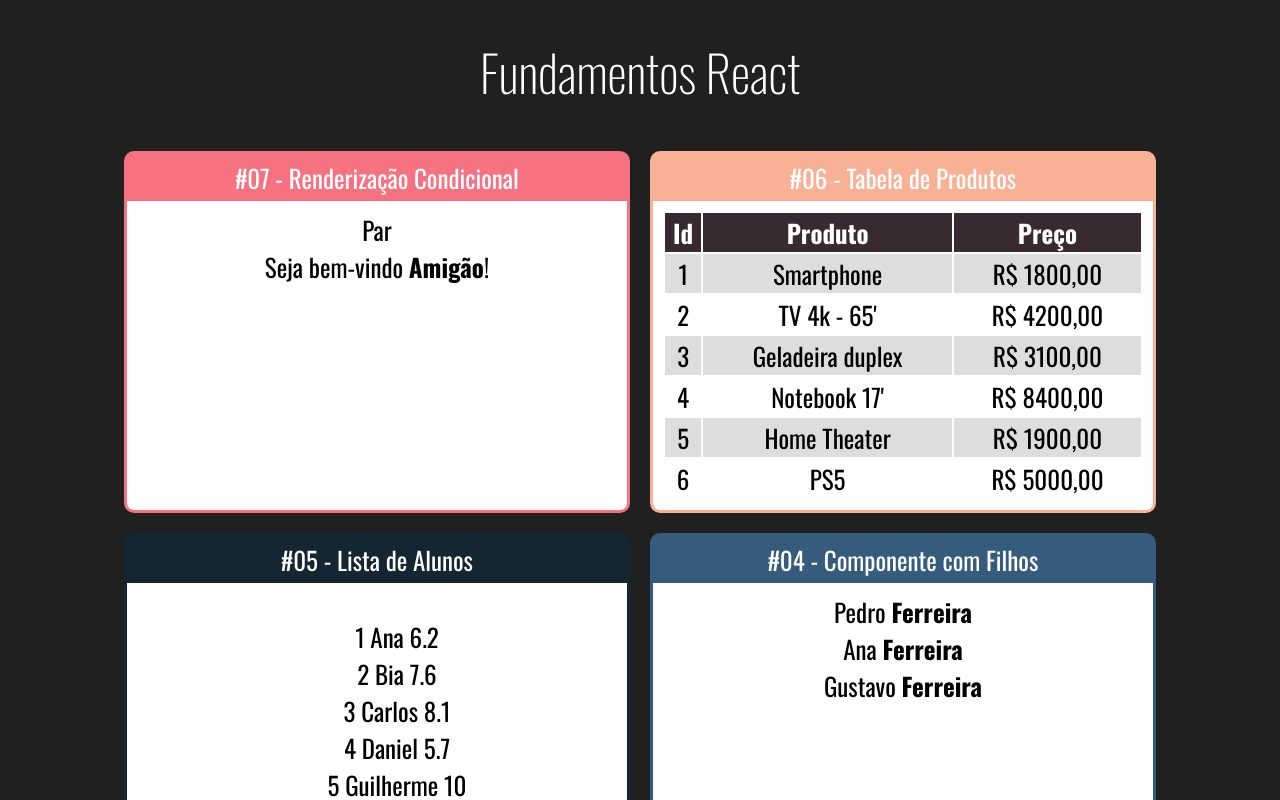
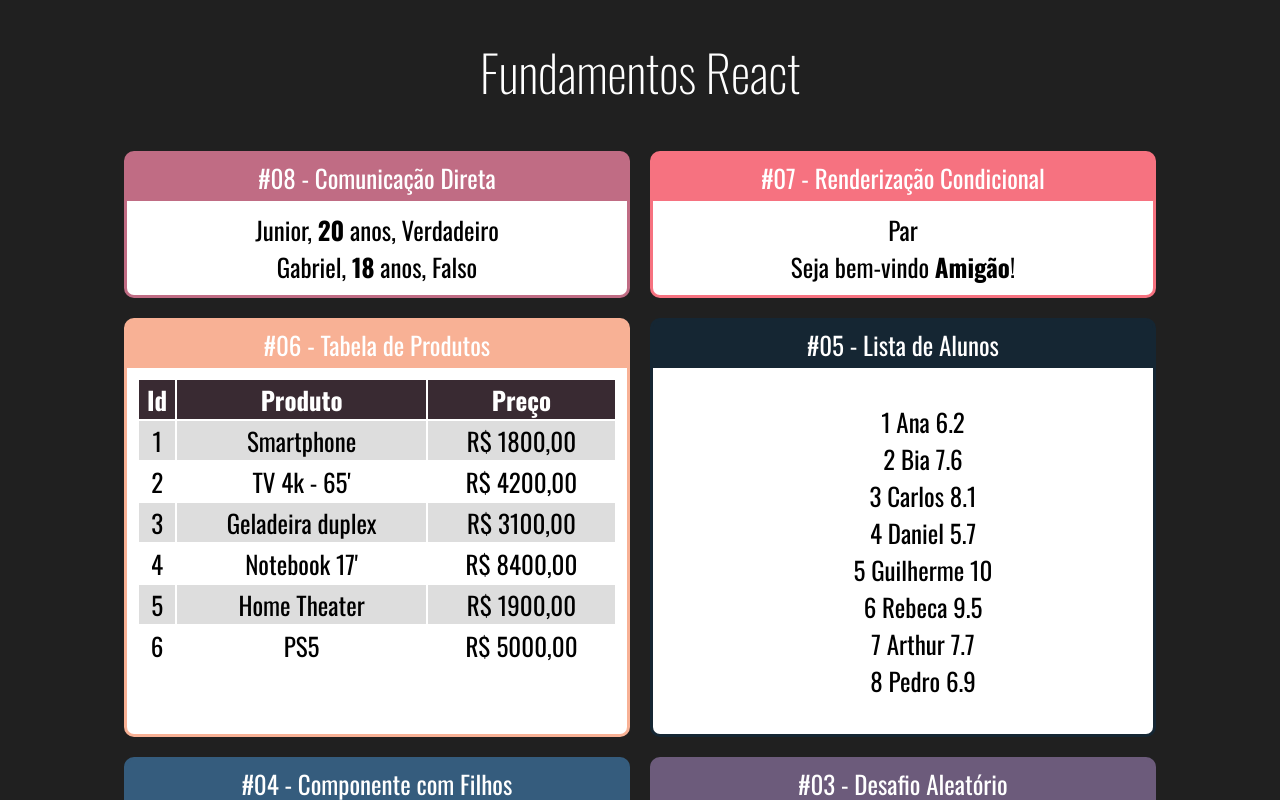
Before and after one commit to jpcp0614/Curso-React-Redux-Udemy, a React (Create React App) app in the folder fundamentos-react/: page / in a window 1280 px wide. Shown: the top 800 px of the page. Built offline with nearby package versions, Linux system fonts and the light colour scheme.

Commit message:
Comunicação Direta - Pai -> Filho - via props

```diff
--- a/fundamentos-react/src/App.jsx
+++ b/fundamentos-react/src/App.jsx
@@ -10,11 +10,16 @@ import TabelaProdutos from'./components/repetition/TabelaProdutos';
 import './App.css';
 import ParOuImpar from './components/conditional/ParOuImpar';
 import UserInfo from './components/conditional/UsuarioInfo';
+import DiretaPai from './components/communication/DiretaPai';
 
 const App = (props) => (
 	<div className="App">
 		<h1>Fundamentos React</h1>
 		<div className="Cards">
+
+			<Card titulo="#08 - Comunicação Direta" color="#C06C84">
+				<DiretaPai />
+			</Card>
 
 			<Card titulo="#07 - Renderização Condicional" color="#F67280">
 				<ParOuImpar numero={ 8 }/>
--- /dev/null
+++ b/fundamentos-react/src/components/communication/DiretaFilho.jsx
@@ -0,0 +1,14 @@
+import React from 'react';
+
+const DiretaFilho =(props) => {
+  const { nome, idade, isNerd } = props;
+  return (
+    <div>
+      <span>{ nome }, </span>
+      <span><strong>{ idade }</strong> anos, </span>
+      <span>{ isNerd ? 'Verdadeiro' : 'Falso'}</span>
+    </div>
+  );
+}
+
+export default DiretaFilho;
--- /dev/null
+++ b/fundamentos-react/src/components/communication/DiretaPai.jsx
@@ -0,0 +1,13 @@
+import React from 'react';
+import DiretaFilho from './DiretaFilho';
+
+const DiretaPai =(props) => {
+  return (
+    <div>
+      <DiretaFilho nome="Junior" idade={ 20 } isNerd={ true }/>
+      <DiretaFilho nome="Gabriel" idade={ 18 } isNerd={ false }/>
+    </div>
+  );
+}
+
+export default DiretaPai;
```
